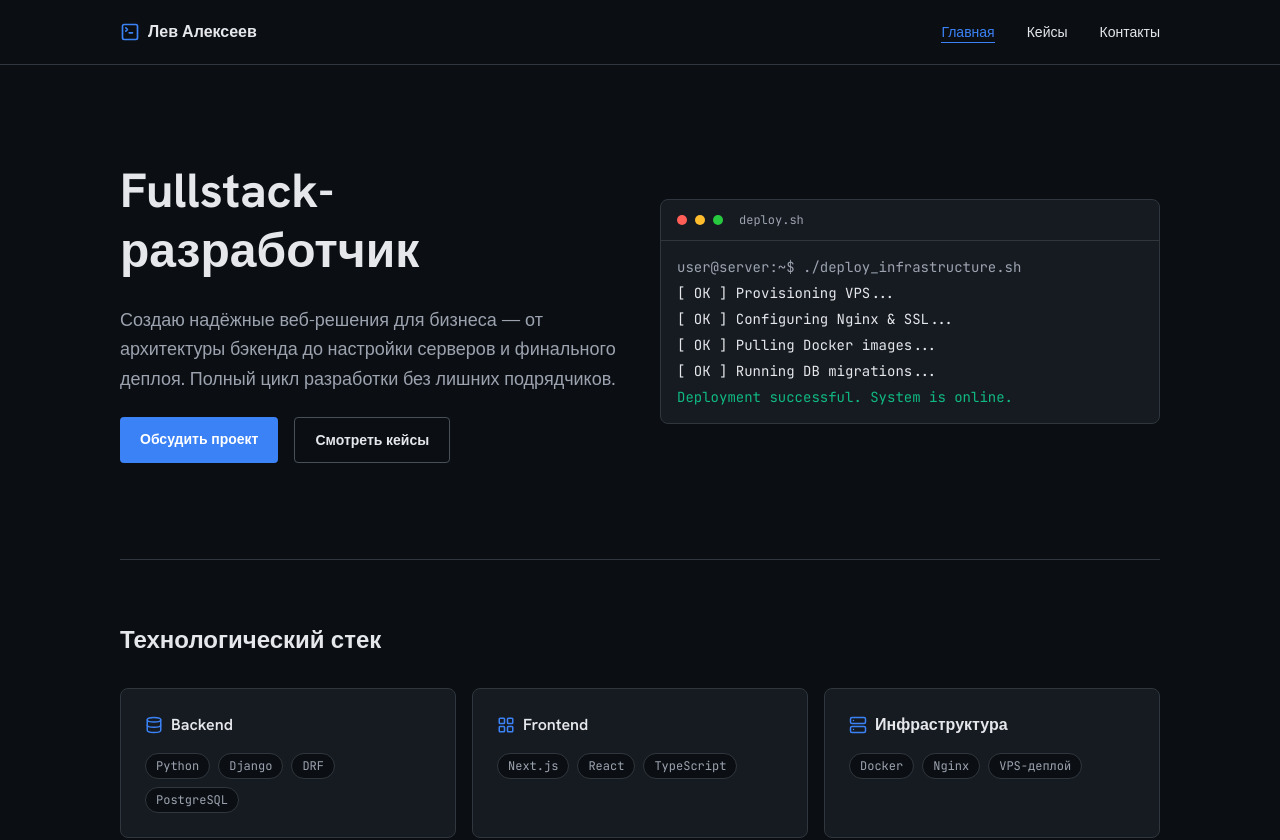
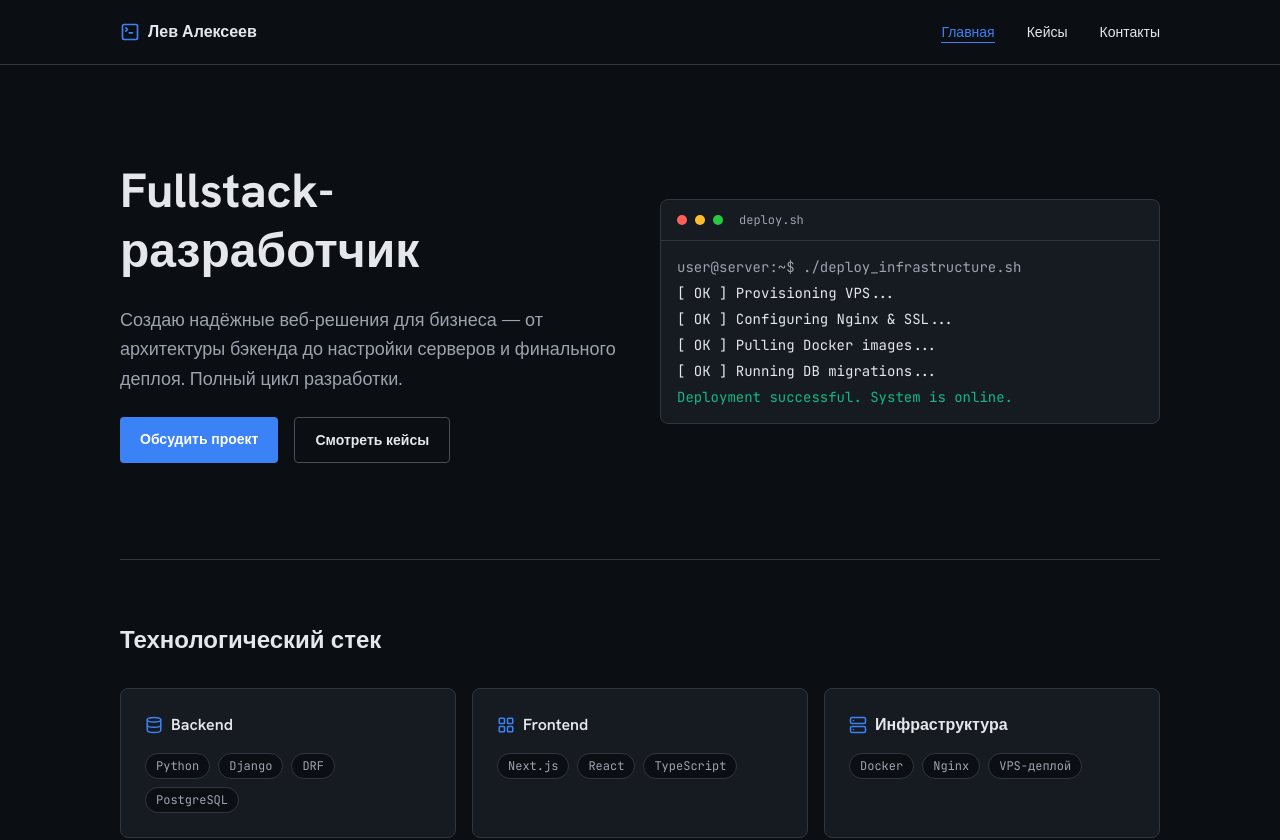
Before and after one commit to technik906-afk/personalLeff, a Next.js app: page / in a window 1280 px wide. Shown: the top 840 px of the page. Built offline with nearby package versions, Linux system fonts and the light colour scheme.

Commit message:
fix: drop 'без лишних подрядчиков' from hero subtitle

```diff
--- a/src/app/page.tsx
+++ b/src/app/page.tsx
@@ -53,8 +53,7 @@ export default function Home() {
           </h1>
           <p className="text-muted text-lg leading-relaxed">
             Создаю надёжные веб-решения для бизнеса — от архитектуры бэкенда
-            до настройки серверов и финального деплоя. Полный цикл разработки
-            без лишних подрядчиков.
+            до настройки серверов и финального деплоя. Полный цикл разработки.
           </p>
           <div className="flex flex-wrap gap-4">
             <a
```
